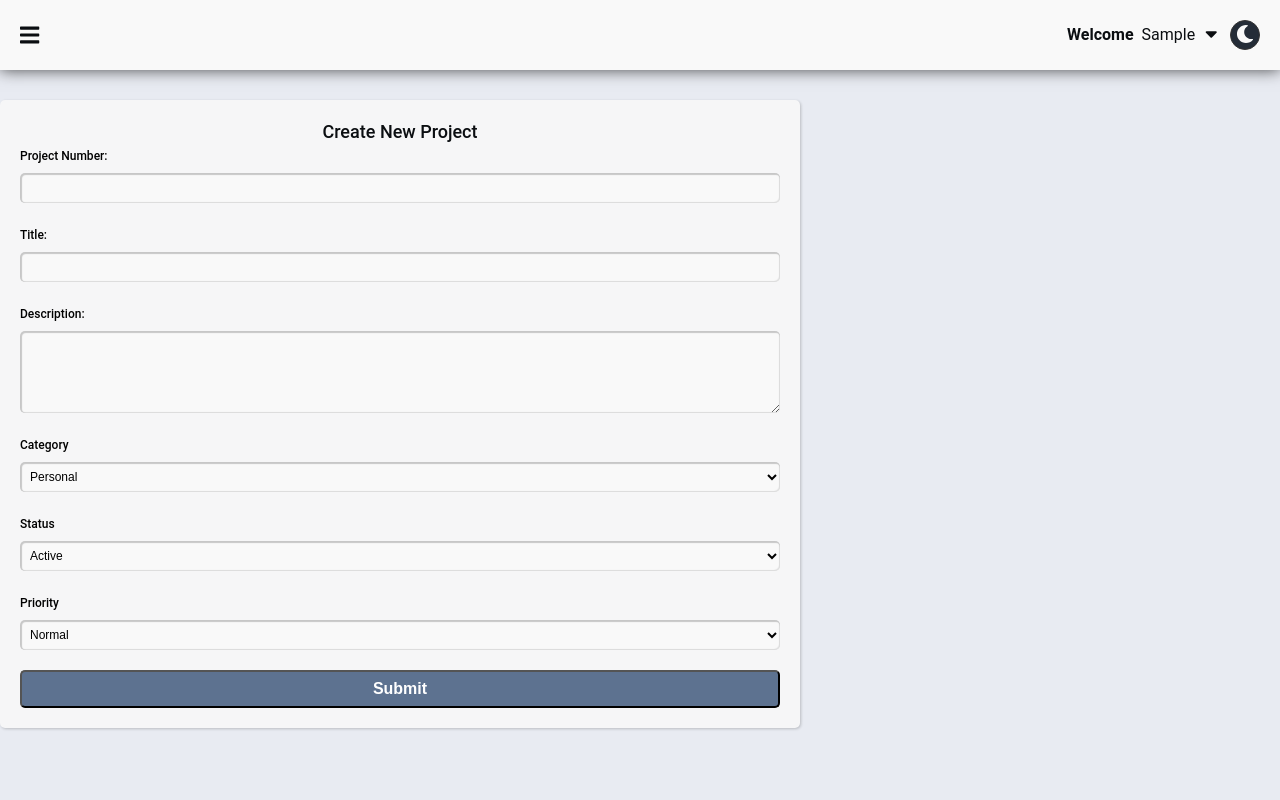
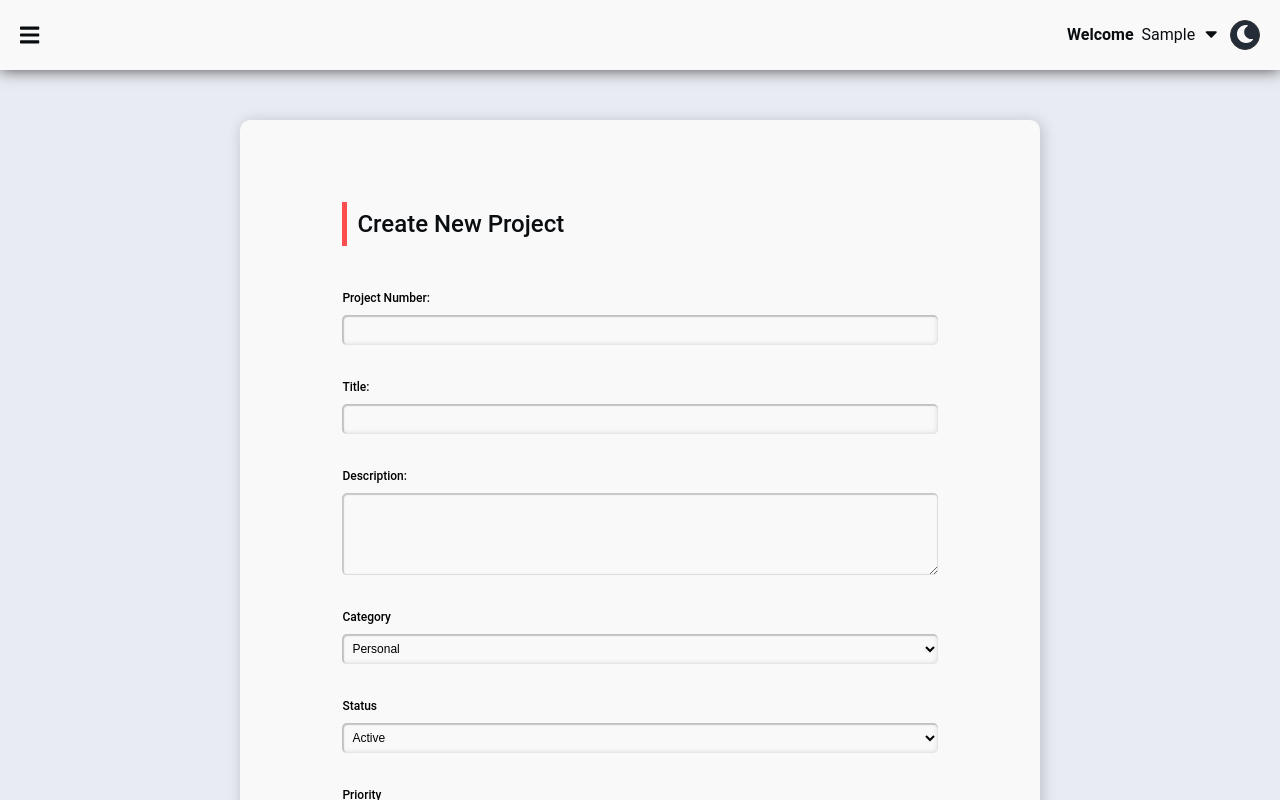
Before and after one commit to keithmacdonalddev/react-tracker-client, a React (Create React App) app: page /create-project in a window 1280 px wide. Built offline with nearby package versions, Linux system fonts and the light colour scheme; sample sign-in values are in the browser's storage.

Commit message:
multiple tweaks, fixes and styling upgrades

```diff
--- a/package.json
+++ b/package.json
@@ -2,6 +2,7 @@
 	"name": "reacttracker",
 	"version": "0.1.0",
 	"private": false,
+	"proxy": "http://127.0.0.1:5000/",
 	"dependencies": {
 		"@fortawesome/fontawesome-svg-core": "^1.2.34",
 		"@fortawesome/free-solid-svg-icons": "^5.15.2",
--- a/public/index.css
+++ b/public/index.css
@@ -5,21 +5,26 @@
 	box-sizing: border-box;
 	/* border: 1px dashed black !important; */
 }
+
 ::-webkit-scrollbar {
-	font-size: 2px;
+	width: 12px;
 }
+
 ::-webkit-scrollbar-track {
-	background-color: var(--color-primary-800);
-	border-radius: 5px;
+	border-radius: 10px;
 }
+
 ::-webkit-scrollbar-thumb {
-	background: var(--color-primary-700);
-	border-radius: 25px;
+	border-radius: 10px;
 }
 ::-webkit-scrollbar-thumb:hover {
-	background: var(--color-primary-300);
+	box-shadow: inset 0 0 6px rgba(0, 0, 0, 0.5);
+	transition: all 1300ms linear;
 }
-
+::-webkit-scrollbar-track:hover {
+	box-shadow: inset 0 0 6px rgba(0, 0, 0, 0.3);
+	transition: all 1300ms linear;
+}
 /* Global variables are defined in the :root element. */
 
 html * {
--- a/src/store/actions/projectActions.js
+++ b/src/store/actions/projectActions.js
@@ -39,11 +39,12 @@ export const createProject = (projectNumber, title, description, category, statu
 			},
 		};
 
-		const response = await axios.post(
+		const { data } = await axios.post(
 			`${apiUrl}/projects`,
 			{ projectNumber, title, description, category, status, priority, userInfo },
 			config,
 		);
+		console.log(data);
 
 		// const response = await axios.post(
 		// 	'projects',
@@ -53,7 +54,7 @@ export const createProject = (projectNumber, title, description, category, statu
 
 		await dispatch({
 			type: CREATE_PROJECT_SUCCESS,
-			payload: response.data,
+			payload: data,
 		});
 	} catch (error) {
 		dispatch({
--- a/src/views/Dashboard/dashboard.module.css
+++ b/src/views/Dashboard/dashboard.module.css
@@ -58,7 +58,7 @@ body {
 	overflow-y: auto;
 	overflow-x: hidden;
 }
-
+/*
 .main_wrapper::-webkit-scrollbar-track {
 	background: var(--color-primary-900);
 }
@@ -69,7 +69,7 @@ body {
 .main_wrapper::-webkit-scrollbar-thumb:hover {
 	background: var(--color-primary-700);
 	transition: all 1300ms linear;
-}
+} */
 
 /*  ----- TABLET ----- */
 @media (max-width: 500px) {
--- a/src/views/Home/ProjectsCard/index.js
+++ b/src/views/Home/ProjectsCard/index.js
@@ -11,7 +11,7 @@ const ProjectsCard = () => {
 
 	if (projects) {
 		projects.map((project) => {
-			if (project.manager.id === userInfo._id) {
+			if (project.owner.id === userInfo._id) {
 				myProjects.push(project);
 			}
 			return null;
--- a/src/views/Projects/ProjectsComponent/CreateProjectPage/create_project.module.css
+++ b/src/views/Projects/ProjectsComponent/CreateProjectPage/create_project.module.css
@@ -1,15 +1,19 @@
-.project_container {
-	position: relative;
+.create_project_grid {
+	display: flex;
 	width: 100%;
+	height: auto;
+	justify-content: center;
+}
+
+.create_project_form_container {
+	width: 90%;
 	max-width: 800px;
-	height: auto;
-	margin-top: 30px;
-	margin-bottom: 15px;
-	padding: 20px;
-	padding: 20px;
-	border-radius: 5px;
-	background: #f6f6f7;
-	box-shadow: 1px 1px 3px rgba(0, 0, 0, 0.2);
+	height: 100%;
+	margin: 50px;
+	padding: 8vw;
+	border-radius: 10px;
+	background: var(--color-primary-800);
+	box-shadow: 2px 2px 15px rgba(0, 0, 0, 0.2);
 }
 
 /* .dataFieldContainer {
@@ -24,15 +28,19 @@
 } */
 
 .header {
-	text-align: center;
-	font-size: 18px;
+	font-size: 24px;
 	font-weight: 500;
-	margin-bottom: 2 0px;
+	padding: 10px;
+	margin-top: -20px;
+	margin-bottom: 10px;
+
+	/* border-bottom: 2px solid rgba(0, 0, 0, 0.2); */
+	border-left: 5px solid var(--color-accent);
 }
 
 .input_container {
 	display: grid;
-	margin-bottom: 20px;
+	padding-top: 30px;
 }
 
 .label {
@@ -55,8 +63,9 @@
 	padding: 6px;
 	font-size: 12px;
 	border-radius: 5px;
-	box-shadow: inset 1px 1px 1px 1px rgba(0, 0, 0, 0.2), inset -1px -1px 1px rgba(0, 0, 0, 0.1);
+	box-shadow: inset 1px 1px 1px 1px rgba(0, 0, 0, 0.2), inset -1px -1px 5px rgba(0, 0, 0, 0.1);
 }
+
 .textarea {
 	width: auto;
 	padding: 6px;
@@ -69,22 +78,17 @@
 	box-shadow: inset 1px 1px 1px 1px rgba(0, 0, 0, 0.2), inset -1px -1px 1px rgba(0, 0, 0, 0.1);
 }
 
-.radio_buttons {
-	display: flex;
-	align-items: center;
-	border: none;
-	outline: none;
-}
-
 .submit_button {
 	width: 100%;
-	padding: 8px;
-	font-size: 16px;
+	font-size: 18px;
 	font-weight: 700;
+	padding: 10px;
+	margin-top: 50px;
+	border: none;
 	border-radius: 5px;
-	color: white;
-	/* background: #66ba93; */
+	color: var(--color-primary-800);
 	background: var(--color-primary-700);
+	cursor: pointer;
 }
 
 .submit_button:hover {
--- a/src/views/Projects/ProjectsComponent/CreateProjectPage/index.js
+++ b/src/views/Projects/ProjectsComponent/CreateProjectPage/index.js
@@ -39,8 +39,8 @@ const CreateProjectPage = () => {
 
 	return (
 		<Dashboard>
-			<div className={classname.project_container}>
-				{/* <div className={classname.dataFieldContainer}> */}
+			<div className={classname.create_project_grid}>
+				<div className={classname.create_project_form_container}>
 					<div className={classname.header}>Create New Project</div>
 					{loadingCreate ? (
 						<div>loading...</div>
@@ -110,7 +110,7 @@ const CreateProjectPage = () => {
 						</form>
 					)}
 				</div>
-			{/* </div> */}
+			</div>
 		</Dashboard>
 	);
 };
--- a/src/views/Projects/ProjectsComponent/SingleProject/SingleProjectJSX.js
+++ b/src/views/Projects/ProjectsComponent/SingleProject/SingleProjectJSX.js
@@ -3,6 +3,7 @@ import classname from './SingleProject.module.css';
 
 const SingleProjectJSX = ({ project }) => {
 	console.log(project);
+
 	return (
 		<div className={classname.single_project_jsx_container}>
 			<div className={classname.data_wrapper}>
@@ -18,10 +19,8 @@ const SingleProjectJSX = ({ project }) => {
 			</div>
 			<div className={classname.data_wrapper}>
 				<div className={classname.data_field_title}>Project Id</div>
-
 				<div className={classname.dataField}>{project._id}</div>
 			</div>
-			{/*  */}
 			<div className={classname.data_wrapper}>
 				<div className={classname.data_field_title}>Description</div>
 				<div className={classname.dataField}>{project.description}</div>
--- a/src/views/Projects/ProjectsComponent/SingleProject/SingleProjectNavigation.js
+++ b/src/views/Projects/ProjectsComponent/SingleProject/SingleProjectNavigation.js
@@ -18,11 +18,13 @@ const SingleProjectNavigation = ({ project }) => {
 	// make the following code way better
 	// ************************************************************
 	let displayNone = {};
+
 	if (confirmDelete) {
 		displayNone = {
 			display: 'none',
 		};
 	}
+
 	if (!confirmDelete) {
 		displayNone = {
 			display: 'flex',
--- a/src/views/Projects/ProjectsComponent/SingleProject/index.js
+++ b/src/views/Projects/ProjectsComponent/SingleProject/index.js
@@ -10,13 +10,23 @@ import { fetchSingleProject } from 'store/actions/projectActions';
 import classname from './SingleProject.module.css';
 
 const SingleProject = () => {
-	const { id } = useParams();
+	const { id } = useParams(); // project id
 	const dispatch = useDispatch();
 
-	const { project, loading, error } = useSelector((state) => state.singleProject);
+	const { projects, loading, error } = useSelector((state) => state.projects); //
+
+	const project = projects.find((project) => {
+		console.log(`project id: ${project._id}`);
+		console.log(`id: ${id}`);
+
+		return project._id === id;
+	});
+
+	console.log(`project: ${project}`);
 
 	useEffect(() => {
 		if (!project) {
+			console.log(`no project found, requesting project: ${id} from API`);
 			dispatch(fetchSingleProject(id));
 		}
 	}, [id, project, dispatch]);
--- a/src/views/Projects/index.js
+++ b/src/views/Projects/index.js
@@ -1,6 +1,7 @@
 import React from 'react';
+import Dashboard from 'views/Dashboard';
 import ProjectsComponent from './ProjectsComponent';
-import Dashboard from 'views/Dashboard';
+
 import classname from './projects.module.css';
 
 const MyProjectsPage = () => {
```
Lines whose indentation alone changed are shown as unchanged.
